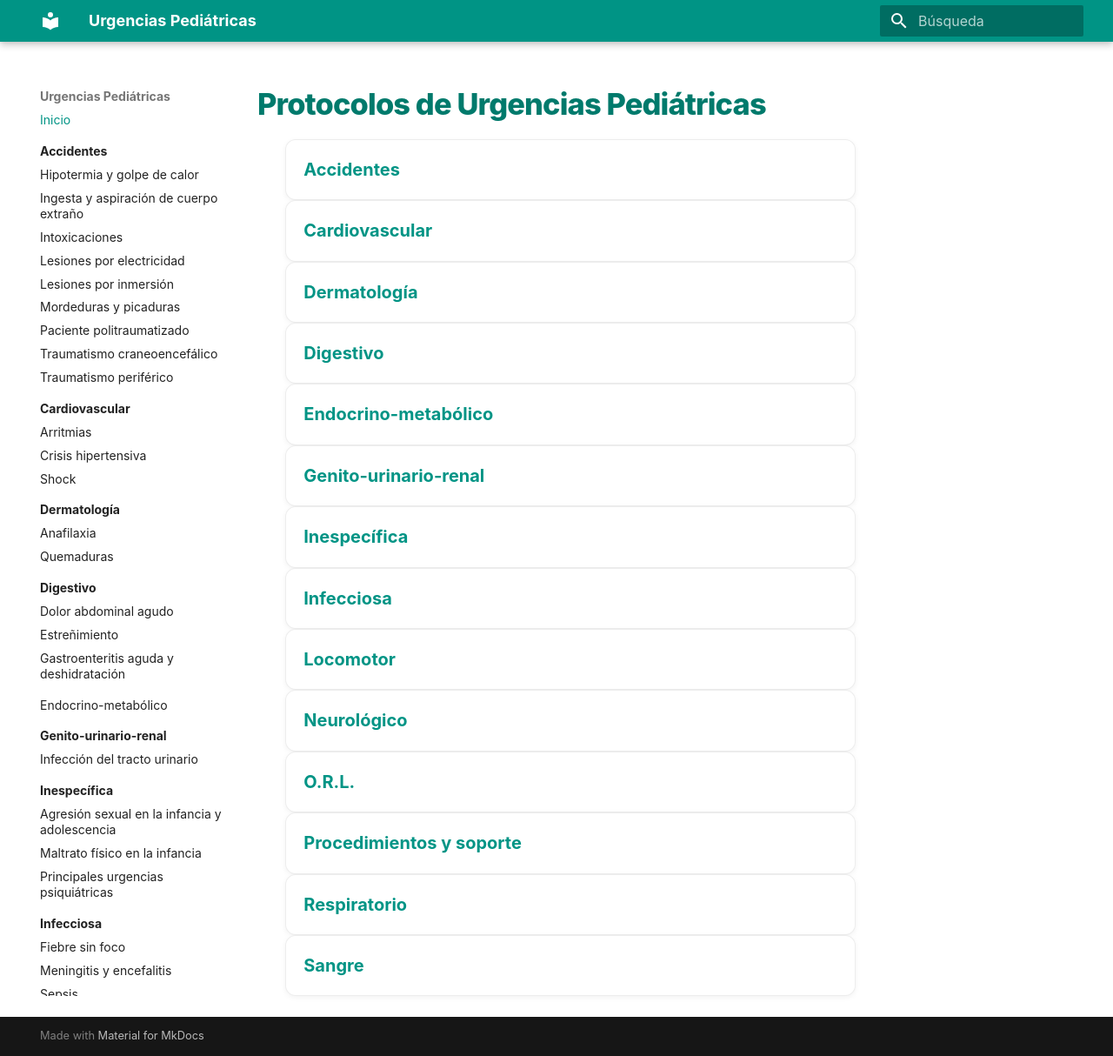
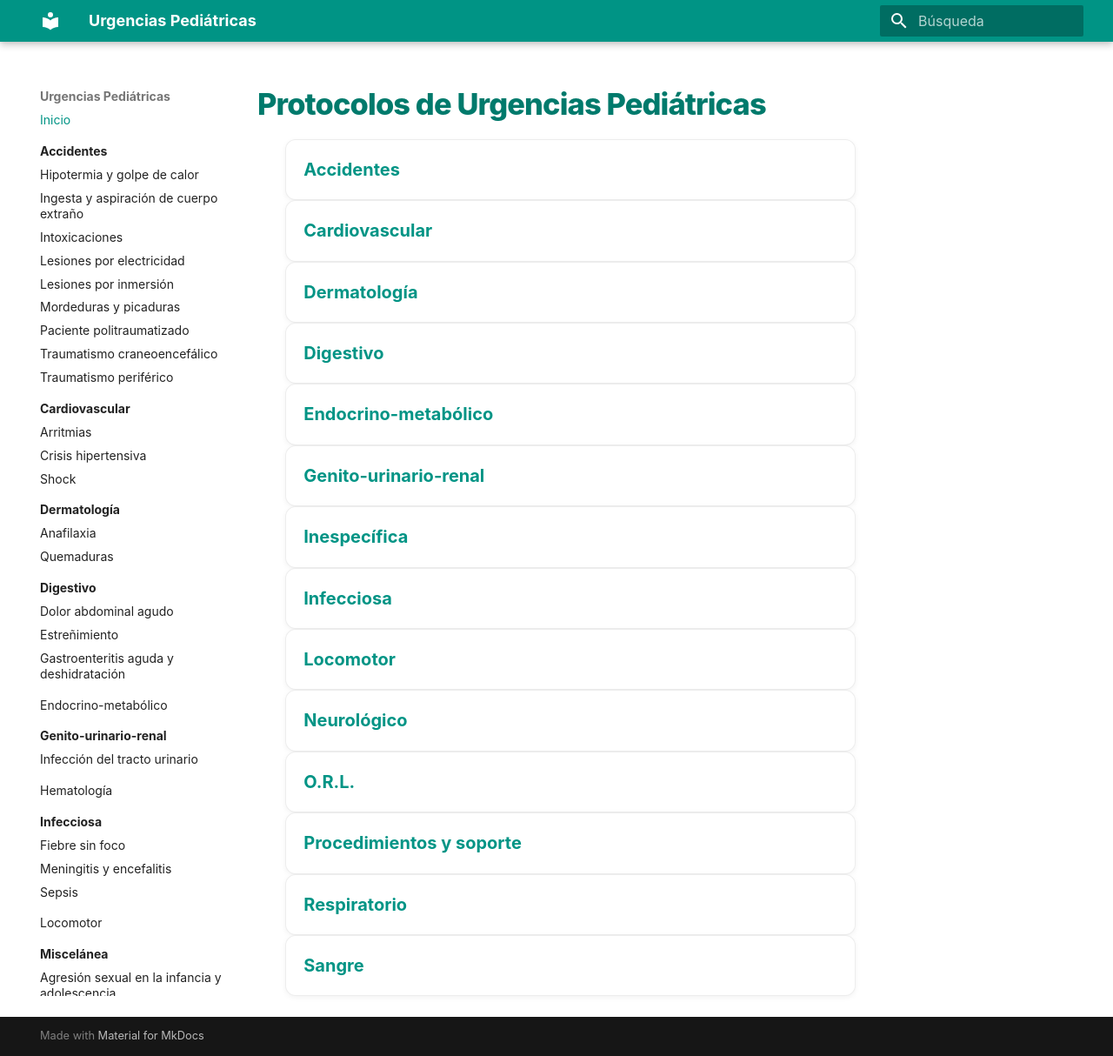
Before and after one commit to gonzaloares/urgencias-pediatricas, an MkDocs documentation site: the page built from docs/index.md, in a window 1280 px wide and 1214 px high. Shown: the whole window at 87% size. Built offline with MkDocs 1.6.1 and Material for MkDocs 9.7.7, drawn with Linux system fonts in a browser that asks for light colours; some of the changed lines change nothing that is shown.

Commit message:
Renombra Sangre e Inespecífica en navegación

```diff
--- a/mkdocs.yml
+++ b/mkdocs.yml
@@ -44,17 +44,18 @@ nav:
   - Genito-urinario-renal:
       - nefrologia/index.md
       - Infección del tracto urinario: infeccioso/infeccion-tracto-urinario.md
-  - Inespecífica:
-      - inespecifica/index.md
-      - Agresión sexual en la infancia y adolescencia: proteccion-infancia/agresion-sexual.md
-      - Maltrato físico en la infancia: proteccion-infancia/maltrato-fisico.md
-      - Principales urgencias psiquiátricas: salud-mental/urgencias-psiquiatricas.md
+  - Hematología: sangre/index.md
   - Infecciosa:
       - infeccioso/index.md
       - Fiebre sin foco: infeccioso/fiebre-sin-foco.md
       - Meningitis y encefalitis: neurologia/meningitis-encefalitis.md
       - Sepsis: infeccioso/sepsis.md
   - Locomotor: locomotor/index.md
+  - Miscelánea:
+      - inespecifica/index.md
+      - Agresión sexual en la infancia y adolescencia: proteccion-infancia/agresion-sexual.md
+      - Maltrato físico en la infancia: proteccion-infancia/maltrato-fisico.md
+      - Principales urgencias psiquiátricas: salud-mental/urgencias-psiquiatricas.md
   - Neurológico:
       - neurologia/index.md
       - Coma: neurologia/coma.md
@@ -78,7 +79,6 @@ nav:
       - respiratorio/index.md
       - Bronquiolitis aguda: respiratorio/bronquiolitis-aguda.md
       - Crisis asmática: respiratorio/crisis-asmatica.md
-  - Sangre: sangre/index.md
 
 plugins:
   - search:
```
